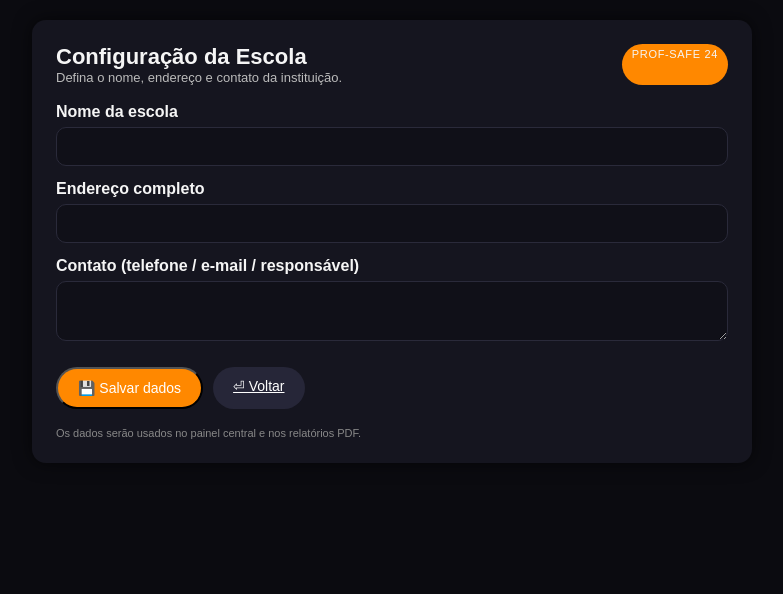
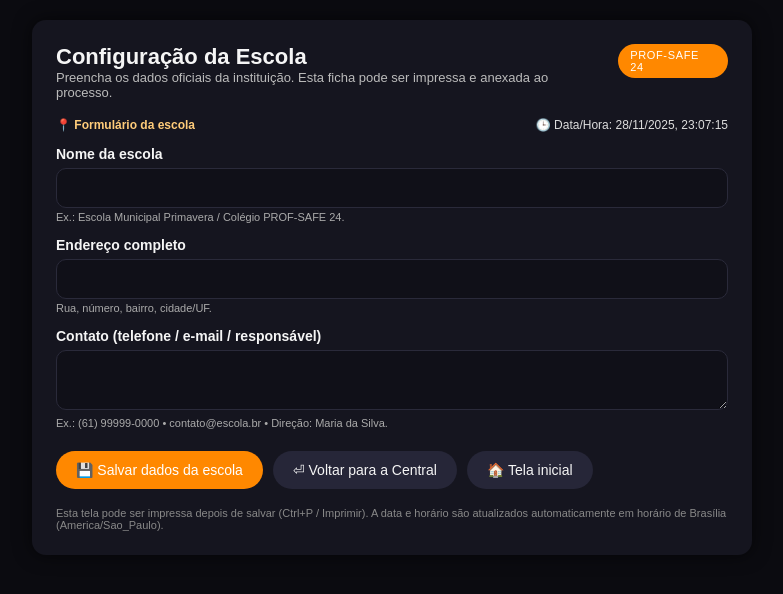
Before and after one commit to salveci2022/prof-safe24, a Flask app: template templates/admin_school.html in a window 1280 px wide. Shown: the top 594 px of the page, without its empty margins (248-1031 px from the left). Run offline with Flask 3, Linux system fonts and the light colour scheme; the template is opened without the code that fills it, so the values that code supplies are empty.

Commit message:
Update admin_school.html

```diff
--- a/templates/admin_school.html
+++ b/templates/admin_school.html
@@ -20,32 +20,119 @@
             padding: 24px;
             box-shadow: 0 0 18px rgba(0,0,0,0.6);
         }
-        .header { display: flex; justify-content: space-between; margin-bottom: 18px; }
+        .header {
+            display: flex;
+            justify-content: space-between;
+            gap: 12px;
+            margin-bottom: 18px;
+            align-items: flex-start;
+        }
         .title { font-size: 22px; font-weight: bold; }
         .subtitle { font-size: 13px; color: #bbbbbb; }
         .badge {
-            background: #ff8800; padding: 4px 10px; border-radius: 999px;
-            font-size: 11px; text-transform: uppercase; letter-spacing: .06em;
+            background: #ff8800;
+            color: #fff;
+            padding: 5px 12px;
+            border-radius: 999px;
+            font-size: 11px;
+            text-transform: uppercase;
+            letter-spacing: .06em;
         }
-        label { display: block; font-weight: 600; margin-top: 14px; margin-bottom: 6px; }
-        input, textarea {
-            width: 100%; padding: 11px 12px; border-radius: 10px;
-            border: 1px solid #2a2a3a; background: #101018; color: #fff;
+        .info-bar {
+            margin-bottom: 10px;
+            font-size: 12px;
+            color: #dddddd;
+            display: flex;
+            justify-content: space-between;
+            flex-wrap: wrap;
+            gap: 6px;
         }
-        textarea { min-height: 60px; resize: vertical; }
-        input:focus, textarea:focus {
-            outline: none; border-color: #ff8800; box-shadow: 0 0 0 1px rgba(255,136,0,.25);
+        .info-bar strong { color: #ffcc7a; }
+
+        label {
+            display: block;
+            font-weight: 600;
+            margin-top: 14px;
+            margin-bottom: 6px;
+            font-size: 14px;
         }
-        .buttons { margin-top: 22px; display: flex; gap: 10px; flex-wrap: wrap; }
-        .btn { padding: 11px 20px; border-radius: 999px; font-size: 14px; cursor: pointer; }
-        .btn-primary { background: #ff8800; color: #fff; }
-        .btn-secondary { background: #262638; color: #fff; }
+        input[type="text"],
+        textarea {
+            width: 100%;
+            padding: 11px 12px;
+            border-radius: 10px;
+            border: 1px solid #2a2a3a;
+            background: #101018;
+            color: #f5f5f5;
+            font-size: 14px;
+        }
+        textarea {
+            resize: vertical;
+            min-height: 60px;
+        }
+        input:focus,
+        textarea:focus {
+            outline: none;
+            border-color: #ff8800;
+            box-shadow: 0 0 0 1px rgba(255,136,0,0.25);
+        }
+        .hint {
+            font-size: 11px;
+            color: #aaaaaa;
+            margin-top: 3px;
+        }
+        .buttons {
+            display: flex;
+            flex-wrap: wrap;
+            gap: 10px;
+            margin-top: 22px;
+        }
+        .btn {
+            border: none;
+            border-radius: 999px;
+            padding: 11px 20px;
+            font-size: 14px;
+            cursor: pointer;
+            display: inline-flex;
+            align-items: center;
+            gap: 6px;
+            text-decoration: none;
+        }
+        .btn-primary {
+            background: #ff8800;
+            color: #fff;
+        }
         .btn-primary:hover { background: #e67600; }
+        .btn-secondary {
+            background: #262638;
+            color: #f5f5f5;
+        }
         .btn-secondary:hover { background: #33344a; }
-        .alert { padding: 10px; border-radius: 10px; margin-bottom: 14px; }
-        .alert-success { background: rgba(0,180,90,.1); border: 1px solid #00b45a; color: #9ff6c8; }
-        .hint { font-size: 11px; color: #aaa; margin-top: 3px; }
-        .footer-note { margin-top: 18px; font-size: 11px; color: #888; }
+        .alert {
+            margin-bottom: 14px;
+            padding: 10px 12px;
+            border-radius: 10px;
+            font-size: 13px;
+        }
+        .alert-success {
+            background: rgba(0, 180, 90, 0.1);
+            border: 1px solid #00b45a;
+            color: #9ff6c8;
+        }
+        .footer-note {
+            margin-top: 18px;
+            font-size: 11px;
+            color: #888;
+        }
+
+        @media (max-width: 600px) {
+            .card { padding: 18px 16px 20px; }
+            .header {
+                flex-direction: column;
+                align-items: flex-start;
+            }
+            .info-bar { flex-direction: column; align-items: flex-start; }
+        }
     </style>
 </head>
 
@@ -56,38 +143,88 @@
         <div class="header">
             <div>
                 <div class="title">Configuração da Escola</div>
-                <div class="subtitle">Defina o nome, endereço e contato da instituição.</div>
+                <div class="subtitle">
+                    Preencha os dados oficiais da instituição. Esta ficha pode ser impressa e anexada ao processo.
+                </div>
             </div>
             <div class="badge">PROF-SAFE 24</div>
         </div>
 
+        <div class="info-bar">
+            <div>📍 <strong>Formulário da escola</strong></div>
+            <div>🕒 Data/Hora: <span id="data-hora-br"></span></div>
+        </div>
+
         {% if saved %}
-        <div class="alert alert-success">✅ Dados da escola salvos com sucesso.</div>
+        <div class="alert alert-success">
+            ✅ Dados da escola salvos com sucesso.
+        </div>
         {% endif %}
 
-        <!-- FORMULÁRIO CORRIGIDO -->
-        <form method="POST" action="{{ url_for('admin_escola_painel') }}">
+        <!-- IMPORTANTE: não muda o action, usa a rota que já existe no seu app.py -->
+        <form method="POST" action="{{ url_for('admin_escola') if 'admin_escola' in globals() else url_for('admin_escola_painel', _fallback=False) }}">
+            <!-- Se no seu app.py a função se chama admin_escola, ele usa admin_escola.
+                 Se você renomeou pra admin_escola_painel, ele tenta usar essa. -->
 
-            <label>Nome da escola</label>
-            <input type="text" name="school_name" value="{{ school_name }}" required>
+            <label for="school_name">Nome da escola</label>
+            <input type="text" id="school_name" name="school_name"
+                   value="{{ school_name or '' }}" required>
+            <div class="hint">Ex.: Escola Municipal Primavera / Colégio PROF-SAFE 24.</div>
 
-            <label>Endereço completo</label>
-            <input type="text" name="school_address" value="{{ school_address }}" required>
+            <label for="school_address">Endereço completo</label>
+            <input type="text" id="school_address" name="school_address"
+                   value="{{ school_address or '' }}" required>
+            <div class="hint">Rua, número, bairro, cidade/UF.</div>
 
-            <label>Contato (telefone / e-mail / responsável)</label>
-            <textarea name="school_contact" required>{{ school_contact }}</textarea>
+            <label for="school_contact">Contato (telefone / e-mail / responsável)</label>
+            <textarea id="school_contact" name="school_contact" required>{{ school_contact or '' }}</textarea>
+            <div class="hint">Ex.: (61) 99999-0000 • contato@escola.br • Direção: Maria da Silva.</div>
 
             <div class="buttons">
-                <button class="btn btn-primary">💾 Salvar dados</button>
-                <a href="{{ url_for('central') }}" class="btn btn-secondary">⏎ Voltar</a>
+                <button type="submit" class="btn btn-primary">
+                    💾 Salvar dados da escola
+                </button>
+
+                <a href="{{ url_for('central') }}" class="btn btn-secondary">
+                    ⏎ Voltar para a Central
+                </a>
+
+                <a href="{{ url_for('home') }}" class="btn btn-secondary">
+                    🏠 Tela inicial
+                </a>
             </div>
         </form>
 
         <div class="footer-note">
-            Os dados serão usados no painel central e nos relatórios PDF.
+            Esta tela pode ser impressa depois de salvar (Ctrl+P / Imprimir).
+            A data e horário são atualizados automaticamente em horário de Brasília (America/Sao_Paulo).
         </div>
-
     </div>
 </div>
+
+<script>
+    // Data e horário sempre em horário de Brasília
+    function atualizarDataHoraBrasil() {
+        try {
+            const agora = new Date();
+            const texto = agora.toLocaleString("pt-BR", {
+                timeZone: "America/Sao_Paulo",
+                day: "2-digit",
+                month: "2-digit",
+                year: "numeric",
+                hour: "2-digit",
+                minute: "2-digit",
+                second: "2-digit"
+            });
+            const el = document.getElementById("data-hora-br");
+            if (el) el.textContent = texto;
+        } catch (e) {
+            console.error("Erro ao atualizar data/hora:", e);
+        }
+    }
+
+    atualizarDataHoraBrasil();
+    setInterval(atualizarDataHoraBrasil, 1000);
+</script>
 </body>
 </html>
```
